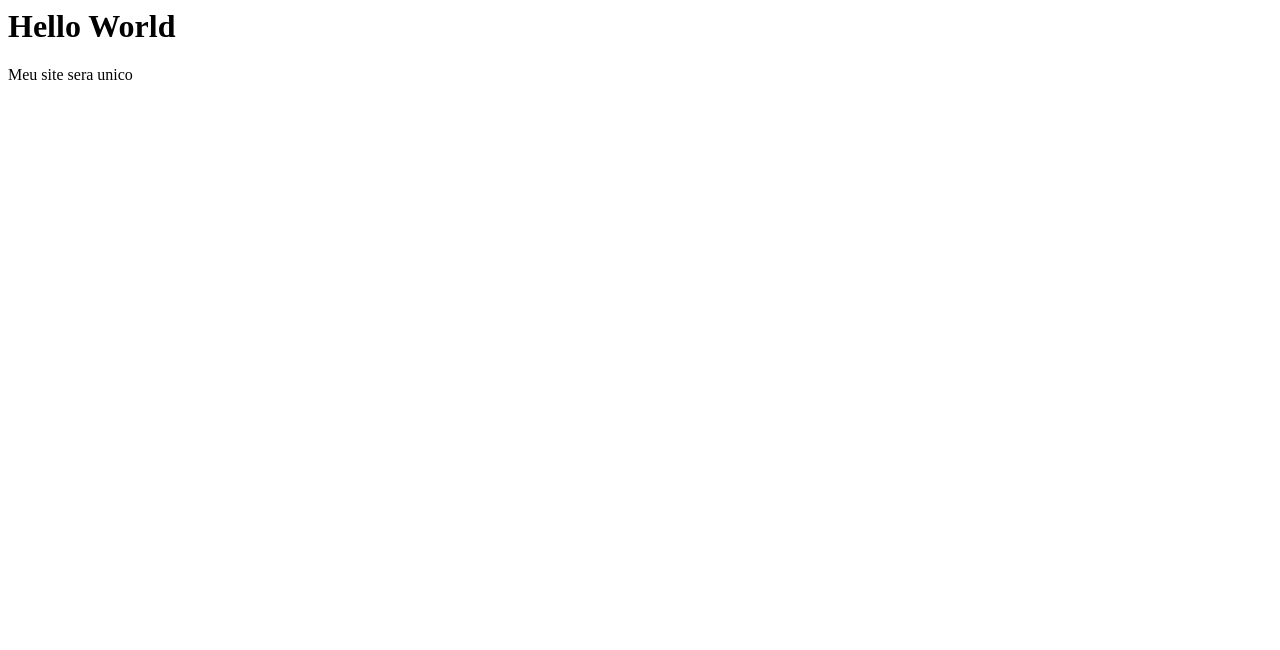
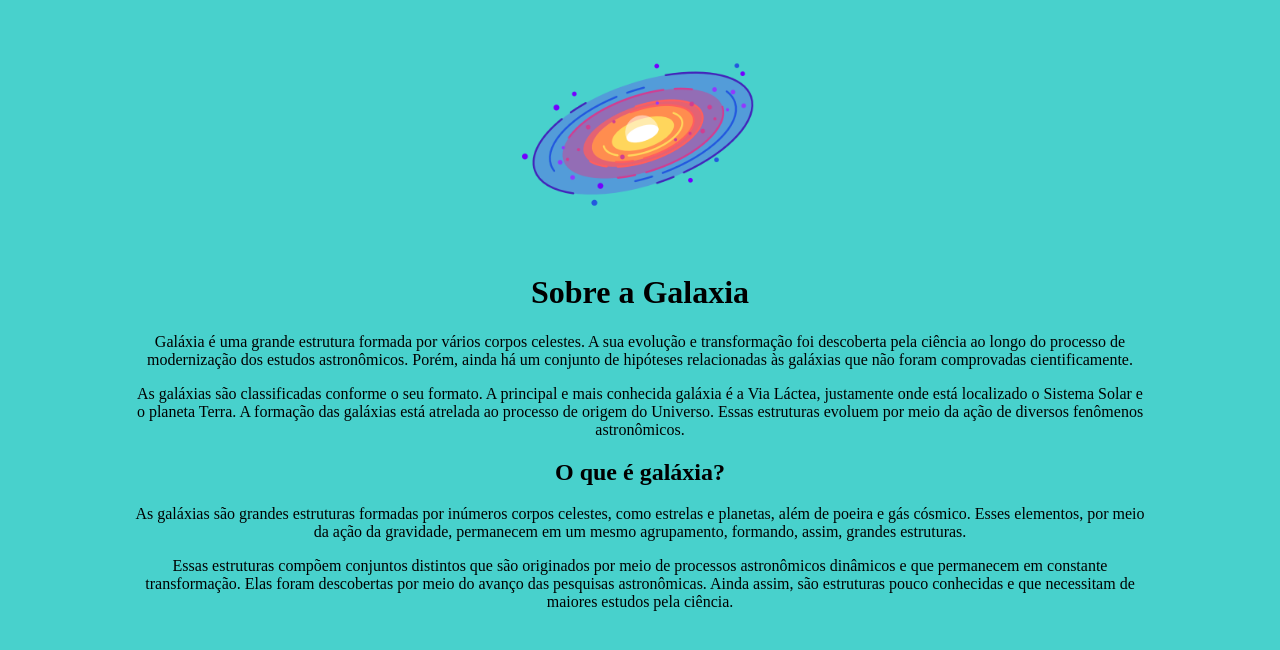
Before and after one commit to THALYSbr01/meuprimeirosite, a plain HTML site: page index.html in a window 1280 px wide. Drawn offline with Linux system fonts and the light colour scheme.

Commit message:
versao imaguen alinhamentos css

```diff
--- /dev/null
+++ b/css/estilo.css
@@ -0,0 +1,16 @@
+body{
+    background-color:#48D1CC ;
+}
+
+img{
+    width: 20%;
+}
+
+body{
+text-align: center;
+}
+
+.container{
+    width: 80%;
+    margin: auto;
+}
--- a/index.html
+++ b/index.html
@@ -1,9 +1,19 @@
 <html>
     <head>
         <title>Meu primeiro site</title>
+        <link rel="stylesheet" href="css/estilo.css">
     </head>
     <body>
-        <h1>Hello World</h1>
-        <p>Meu site sera unico</p>
+        <figure>
+            <img src="img/logo.png" alt="">
+        </figure>
+        <div class="container">
+            <h1>Sobre a Galaxia</h1>
+                <p>Galáxia é uma grande estrutura formada por vários corpos celestes. A sua evolução e transformação foi descoberta pela ciência ao longo do processo de modernização dos estudos astronômicos. Porém, ainda há um conjunto de hipóteses relacionadas às galáxias que não foram comprovadas cientificamente.</p>
+                <p>As galáxias são classificadas conforme o seu formato. A principal e mais conhecida galáxia é a Via Láctea, justamente onde está localizado o Sistema Solar e o planeta Terra. A formação das galáxias está atrelada ao processo de origem do Universo. Essas estruturas evoluem por meio da ação de diversos fenômenos astronômicos.</p>
+                <h2>O que é galáxia?</h2>
+                <p>As galáxias são grandes estruturas formadas por inúmeros corpos celestes, como estrelas e planetas, além de poeira e gás cósmico. Esses elementos, por meio da ação da gravidade, permanecem em um mesmo agrupamento, formando, assim, grandes estruturas.</p>
+                <p>Essas estruturas compõem conjuntos distintos que são originados por meio de processos astronômicos dinâmicos e que permanecem em constante transformação. Elas foram descobertas por meio do avanço das pesquisas astronômicas. Ainda assim, são estruturas pouco conhecidas e que necessitam de maiores estudos pela ciência.</p>
+        </div>
     </body>
 </html>
```
Also changed, not shown: img/galaxia.jpg (added), img/galaxia_2.jpg (added), img/logo.png (added).
